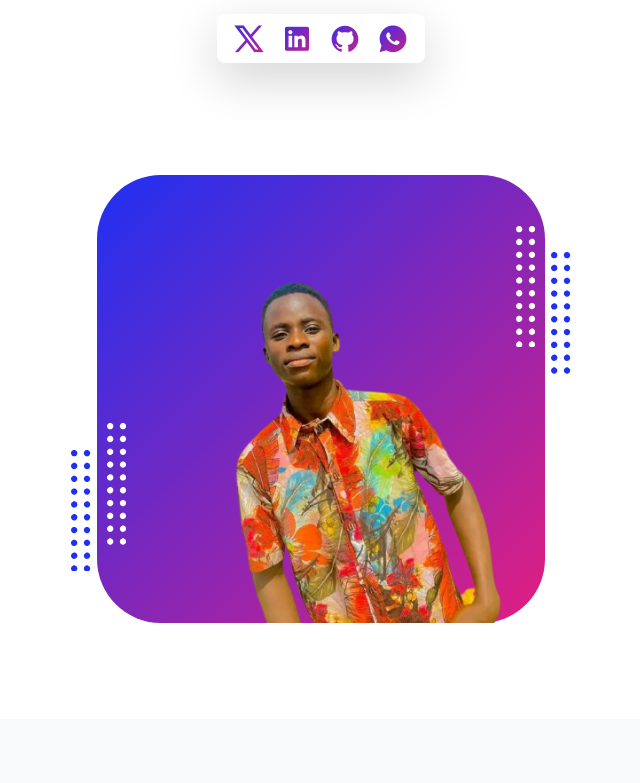
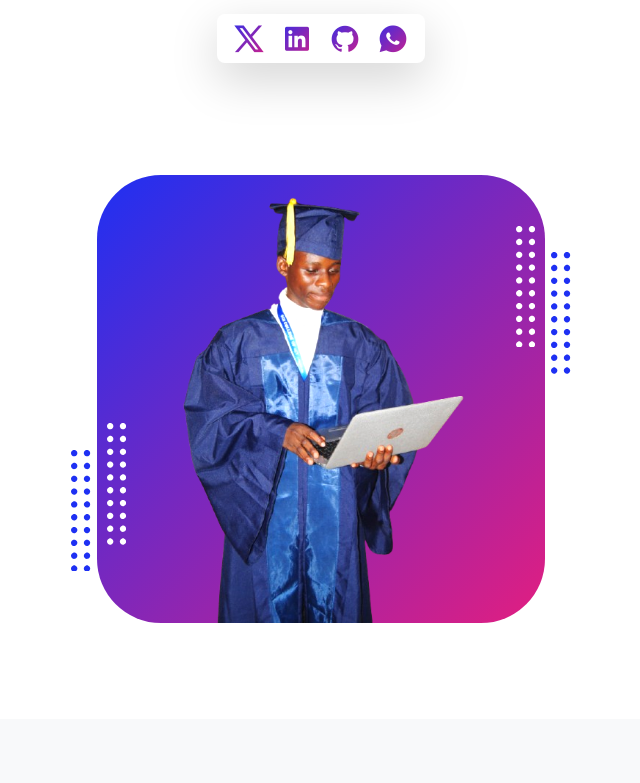
Before and after one commit to devtescode/Portfolio, a React (Vite) app: page / in a window 1280 px wide. Shown: the part 461-1244 px from the top of the page, without its empty margins (319-959 px from the left). Built offline with nearby package versions, Linux system fonts and the light colour scheme.

Commit message:
change the picture

```diff
--- a/src/components/Portfolio-page/Portfolio.jsx
+++ b/src/components/Portfolio-page/Portfolio.jsx
@@ -1,5 +1,5 @@
 import React from 'react'
-import Portfolioimage from '../../Images/portfolio.png'
+import Portfolioimage from '../../Images/secportfolio.png'
 import { useNavigate } from 'react-router-dom'
 import Narbar from '../Navbar-folder/Narbar'
 
@@ -101,6 +101,7 @@ const Portfolio = () => {
                                         <img
                                             className="profile-img"
                                             src={Portfolioimage}
+                                            style={{  height: "100%",   filter: "brightness(1.1)"  }}
                                             alt="..."
                                         />
                                         <div className="dots-1">
```
Also changed, not shown: src/Images/secportfolio.png (added).
